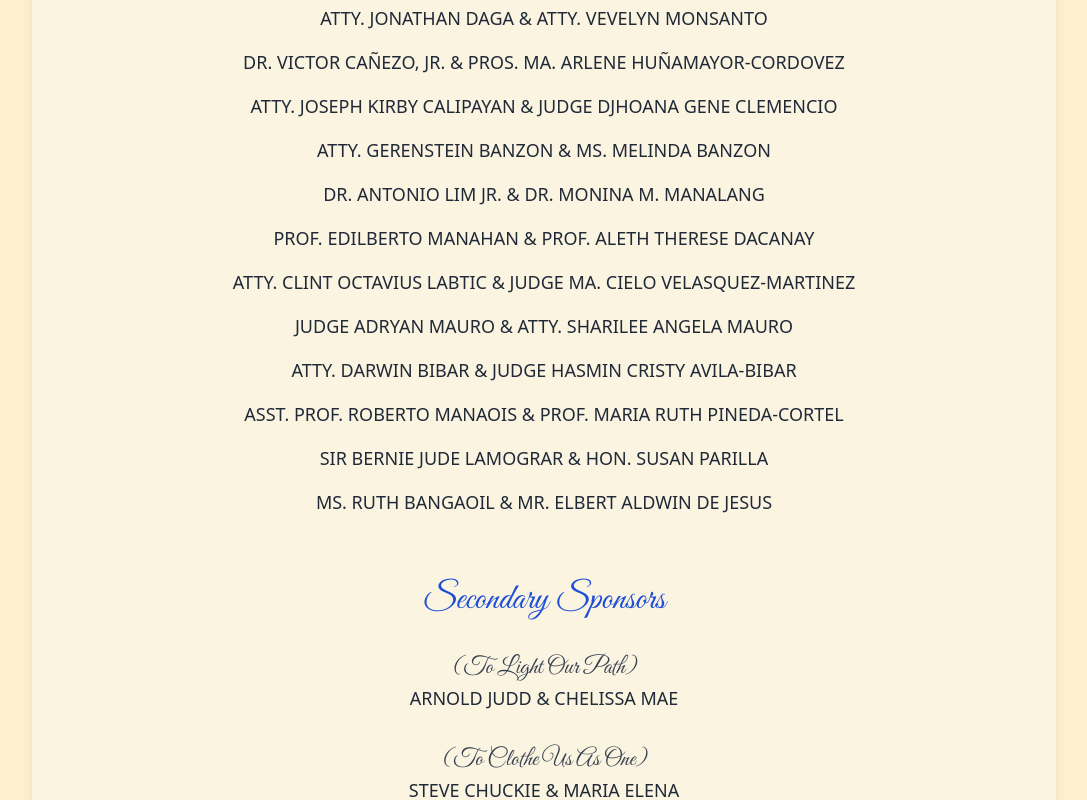
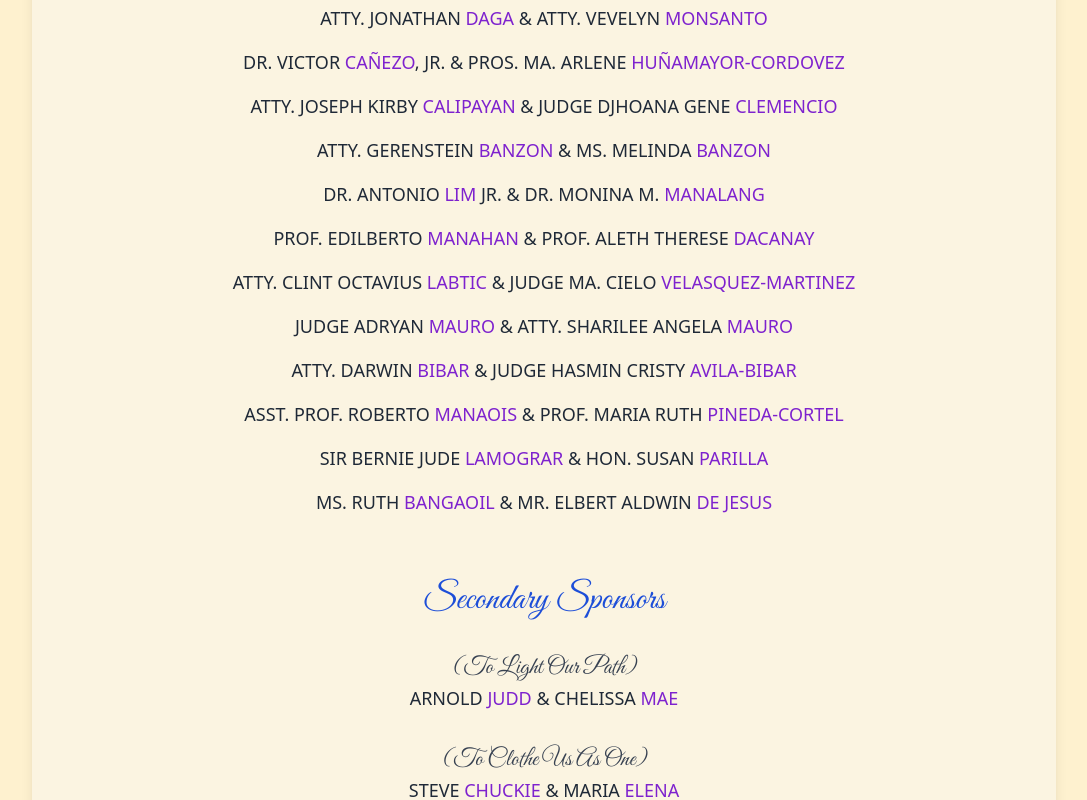
Before and after one commit to kulaizki/imclizyforyou, a Next.js app: page / in a window 1280 px wide. Shown: the part 2720-3520 px from the top of the page, without its empty margins (96-1183 px from the left). Built offline with nearby package versions, Linux system fonts and the light colour scheme.

Commit message:
style: add family name color

```diff
--- a/src/components/Sponsors.tsx
+++ b/src/components/Sponsors.tsx
@@ -6,38 +6,40 @@ export default function Sponsors() {
           Sponsors
         </h1>
 
+        {/* Principal Sponsors Section */}
         <div className="text-center max-w-4xl mb-16">
           <h2 className="text-4xl font-wedding text-blue-700 mb-8">Principal Sponsors</h2>
           <div className="flex flex-wrap justify-center gap-4 text-lg text-gray-800">
-            <p>ATTY. JONATHAN DAGA & ATTY. VEVELYN MONSANTO</p>
-            <p>DR. VICTOR CAÑEZO, JR. & PROS. MA. ARLENE HUÑAMAYOR-CORDOVEZ</p>
-            <p>ATTY. JOSEPH KIRBY CALIPAYAN & JUDGE DJHOANA GENE CLEMENCIO</p>
-            <p>ATTY. GERENSTEIN BANZON & MS. MELINDA BANZON</p>
-            <p>DR. ANTONIO LIM JR. & DR. MONINA M. MANALANG</p>
-            <p>PROF. EDILBERTO MANAHAN & PROF. ALETH THERESE DACANAY</p>
-            <p>ATTY. CLINT OCTAVIUS LABTIC & JUDGE MA. CIELO VELASQUEZ-MARTINEZ</p>
-            <p>JUDGE ADRYAN MAURO & ATTY. SHARILEE ANGELA MAURO</p>
-            <p>ATTY. DARWIN BIBAR & JUDGE HASMIN CRISTY AVILA-BIBAR</p>
-            <p>ASST. PROF. ROBERTO MANAOIS & PROF. MARIA RUTH PINEDA-CORTEL</p>
-            <p>SIR BERNIE JUDE LAMOGRAR & HON. SUSAN PARILLA</p>
-            <p>MS. RUTH BANGAOIL & MR. ELBERT ALDWIN DE JESUS</p>
+            <p>ATTY. JONATHAN <span className="text-purple-700">DAGA</span> & ATTY. VEVELYN <span className="text-purple-700">MONSANTO</span></p>
+            <p>DR. VICTOR <span className="text-purple-700">CAÑEZO</span>, JR. & PROS. MA. ARLENE <span className="text-purple-700">HUÑAMAYOR-CORDOVEZ</span></p>
+            <p>ATTY. JOSEPH KIRBY <span className="text-purple-700">CALIPAYAN</span> & JUDGE DJHOANA GENE <span className="text-purple-700">CLEMENCIO</span></p>
+            <p>ATTY. GERENSTEIN <span className="text-purple-700">BANZON</span> & MS. MELINDA <span className="text-purple-700">BANZON</span></p>
+            <p>DR. ANTONIO <span className="text-purple-700">LIM</span> JR. & DR. MONINA M. <span className="text-purple-700">MANALANG</span></p>
+            <p>PROF. EDILBERTO <span className="text-purple-700">MANAHAN</span> & PROF. ALETH THERESE <span className="text-purple-700">DACANAY</span></p>
+            <p>ATTY. CLINT OCTAVIUS <span className="text-purple-700">LABTIC</span> & JUDGE MA. CIELO <span className="text-purple-700">VELASQUEZ-MARTINEZ</span></p>
+            <p>JUDGE ADRYAN <span className="text-purple-700">MAURO</span> & ATTY. SHARILEE ANGELA <span className="text-purple-700">MAURO</span></p>
+            <p>ATTY. DARWIN <span className="text-purple-700">BIBAR</span> & JUDGE HASMIN CRISTY <span className="text-purple-700">AVILA-BIBAR</span></p>
+            <p>ASST. PROF. ROBERTO <span className="text-purple-700">MANAOIS</span> & PROF. MARIA RUTH <span className="text-purple-700">PINEDA-CORTEL</span></p>
+            <p>SIR BERNIE JUDE <span className="text-purple-700">LAMOGRAR</span> & HON. SUSAN <span className="text-purple-700">PARILLA</span></p>
+            <p>MS. RUTH <span className="text-purple-700">BANGAOIL</span> & MR. ELBERT ALDWIN <span className="text-purple-700">DE JESUS</span></p>
           </div>
         </div>
 
+        {/* Secondary Sponsors Section */}
         <div className="text-center max-w-4xl">
           <h2 className="text-4xl font-wedding text-blue-700 mb-8">Secondary Sponsors</h2>
           <div className="flex flex-col gap-8 text-lg text-gray-800">
             <div>
               <h3 className="text-2xl font-wedding text-gray-700">(To Light Our Path)</h3>
-              <p>ARNOLD JUDD & CHELISSA MAE</p>
+              <p>ARNOLD <span className="text-purple-700">JUDD</span> & CHELISSA <span className="text-purple-700">MAE</span></p>
             </div>
             <div>
               <h3 className="text-2xl font-wedding text-gray-700">(To Clothe Us As One)</h3>
-              <p>STEVE CHUCKIE & MARIA ELENA</p>
+              <p>STEVE <span className="text-purple-700">CHUCKIE</span> & MARIA <span className="text-purple-700">ELENA</span></p>
             </div>
             <div>
               <h3 className="text-2xl font-wedding text-gray-700">(To Bind Us Together)</h3>
-              <p>OLIVER NORMAN & LEISA JEANNE</p>
+              <p>OLIVER <span className="text-purple-700">NORMAN</span> & LEISA <span className="text-purple-700">JEANNE</span></p>
             </div>
           </div>
         </div>
```
